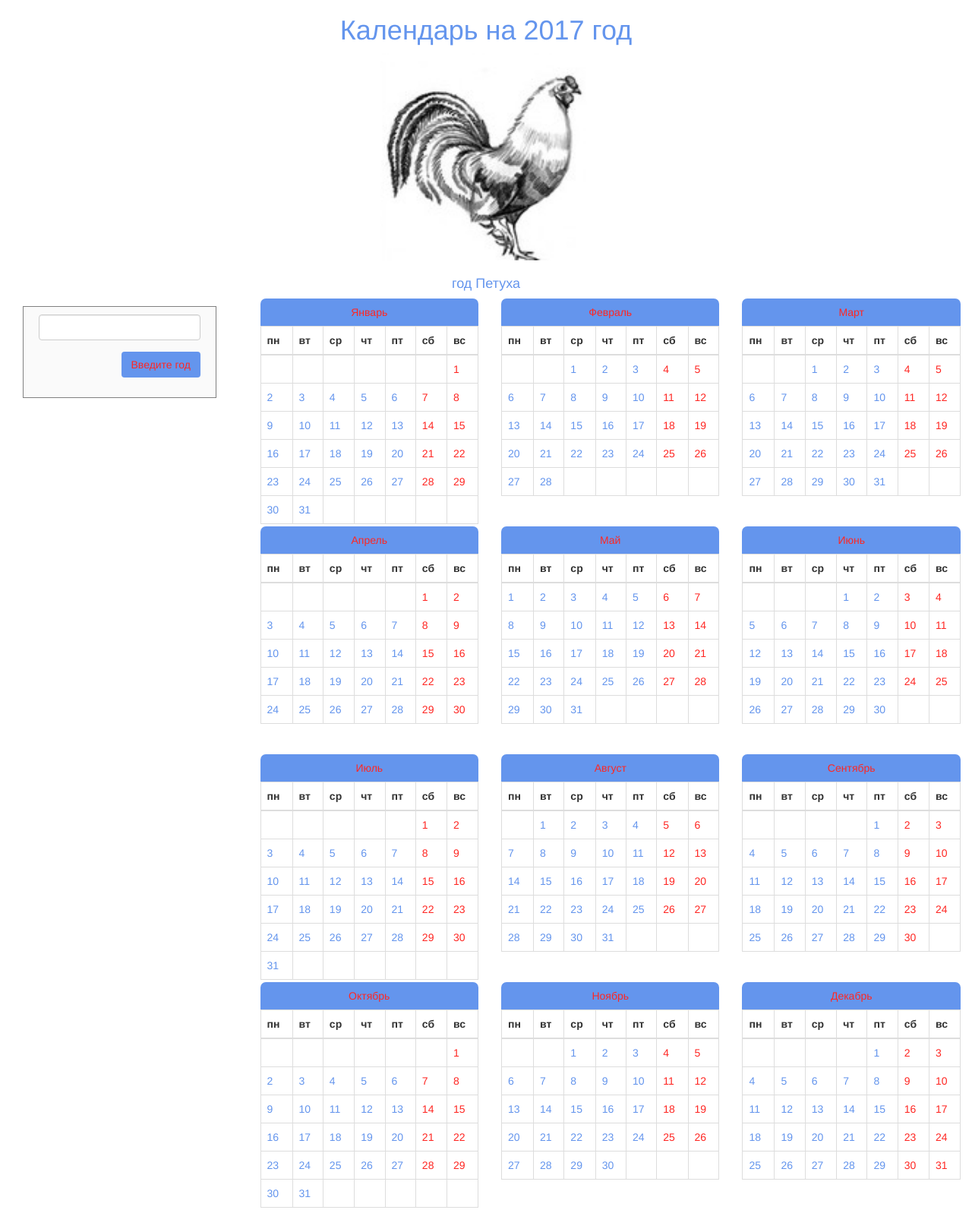
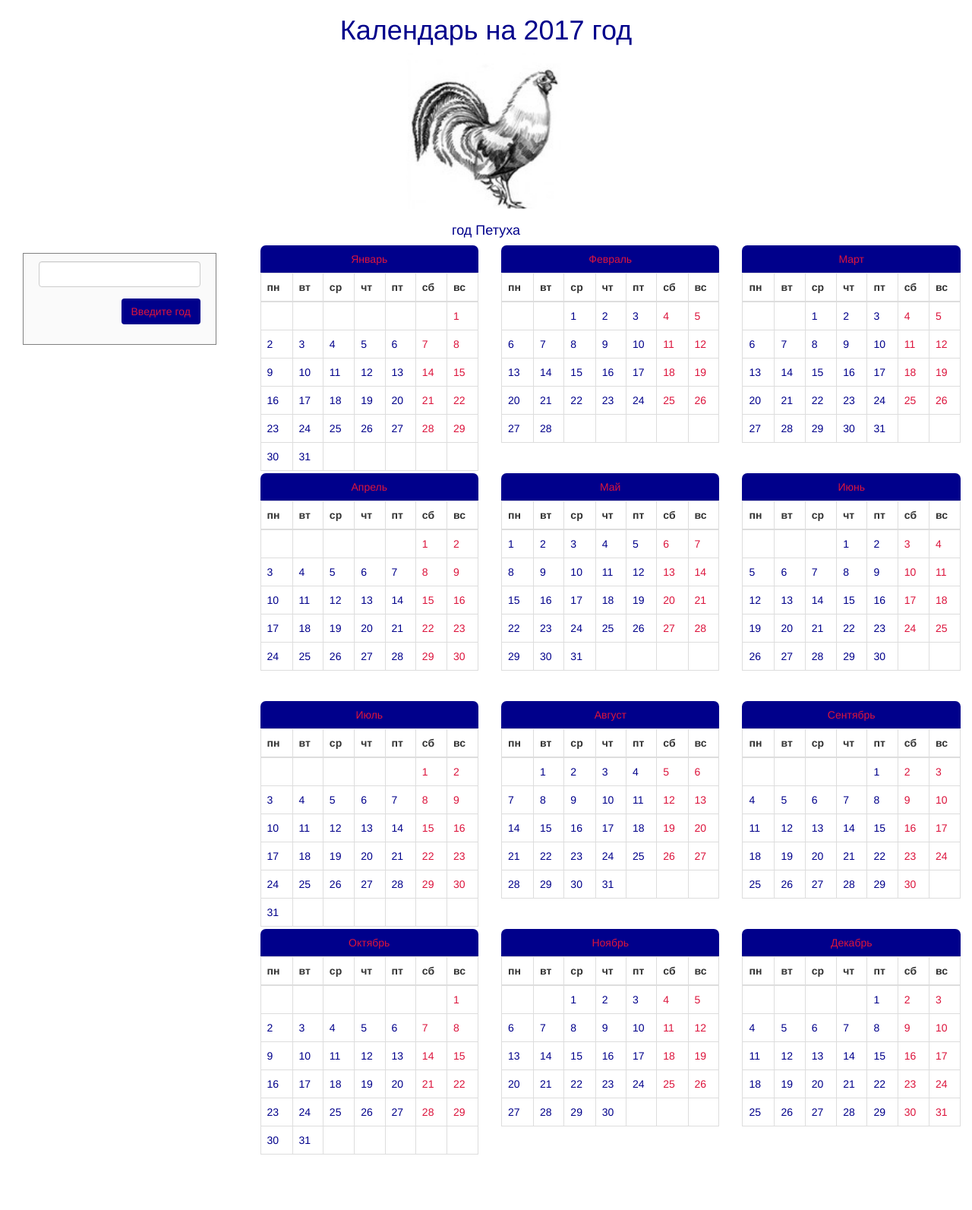
Before and after one commit to VolhaKolas/calendar, a PHP site: page / in a window 1280 px wide. Shown: the whole page at 76% size. After the commit the page ends 1520 px from the top, so only its background shows below. Run offline with PHP 8.4, Linux system fonts and the light colour scheme; some libraries are stand-ins or nearby versions.

Commit message:
somechanges

```diff
--- a/styles/styles.css
+++ b/styles/styles.css
@@ -9,21 +9,21 @@
     height: 300px;
 }
 td, .title {
-    color: cornflowerblue;
+    color: darkblue;
 }
 .btn {
-    background-color: cornflowerblue;
-    color: #ff2723;
+    background-color: darkblue;
+    color: crimson;
 }
 .btn:hover {
     color: firebrick;
 }
 td:last-of-type, td:nth-of-type(6n+6) {
-    color: #ff2723;
+    color: crimson;
 }
 caption {
-    background-color: cornflowerblue;
-    color: #ff2723;
+    background-color: darkblue;
+    color: crimson;
     text-align: center;
     border-top-left-radius: 0.5em;
     border-top-right-radius: 0.5em;
@@ -35,8 +35,8 @@ caption {
 .image {
     background-image: url("east.jpg");
     background-repeat: no-repeat;
-    width: 20em;
-    height: 20em;
+    width: 15em;
+    height: 15em;
     background-size: 400%;
     margin-bottom: 1em;
     float: none;
```
Also changed, not shown: 4 other files.
